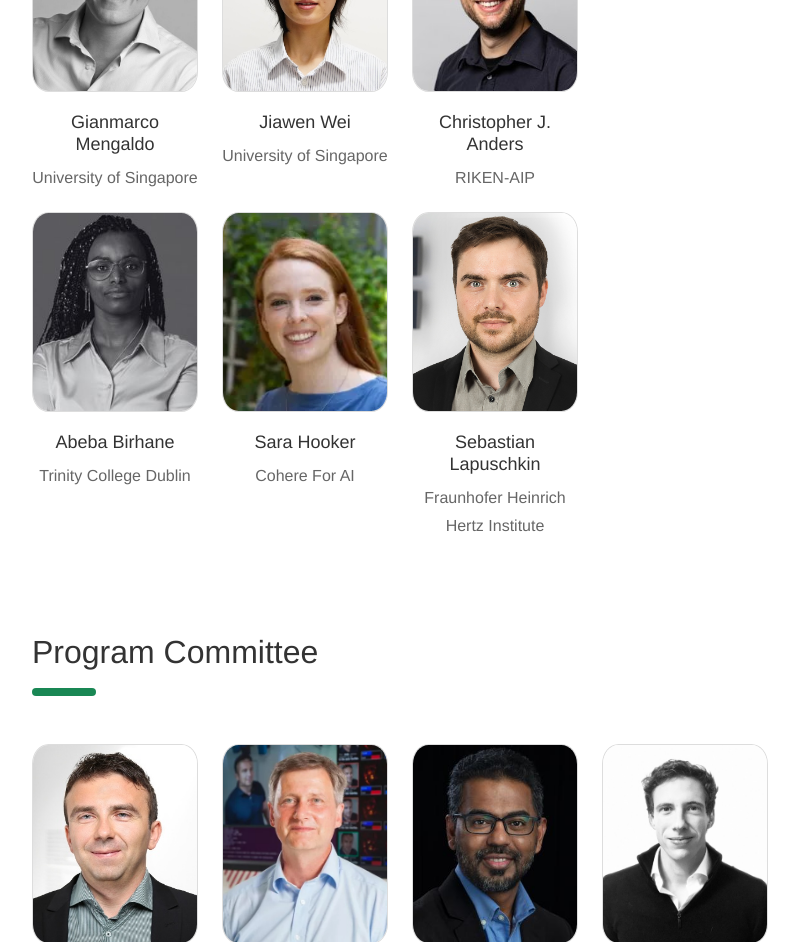
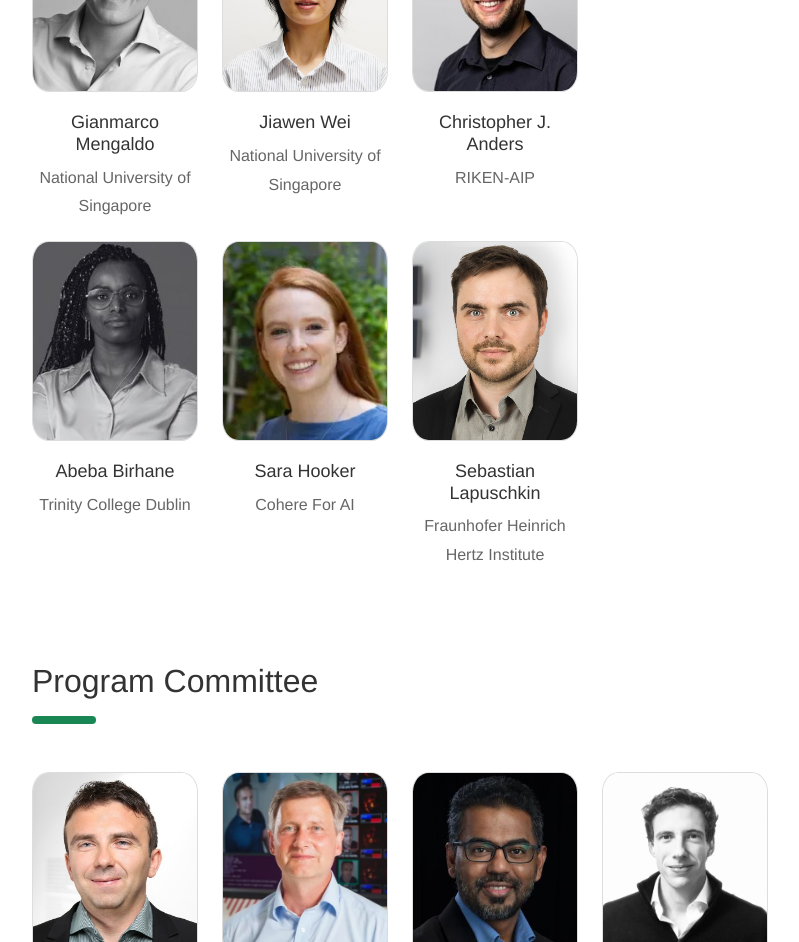
Before and after one commit to xai4science/xai4science.github.io, a plain HTML site: page index.html in a window 1280 px wide. Shown: the part 5501-6443 px from the top of the page, without its empty margins (240-1039 px from the left). Drawn offline with nearby package versions, Linux system fonts and the light colour scheme.

Commit message:
update info

```diff
--- a/index.html
+++ b/index.html
@@ -527,7 +527,7 @@
                                     <img src="assets/images/organizers/Gianmarco Mengaldo.jpg" alt="Organizer 1" class="img-fluid">
                                     <h6>Gianmarco Mengaldo</h6>
                                 </a>
-                                <p>University of Singapore</p>
+                                <p>National University of Singapore</p>
                             </div>
                         </div>
                         <div class="col-md-3 text-center">
@@ -536,7 +536,7 @@
                                     <img src="assets/images/organizers/Jiawen Wei.jpg" alt="Organizer 2" class="img-fluid">
                                     <h6>Jiawen Wei</h6>
                                 </a>
-                                <p>University of Singapore</p>
+                                <p>National University of Singapore</p>
                             </div>
                         </div>
                         <div class="col-md-3 text-center">
```
